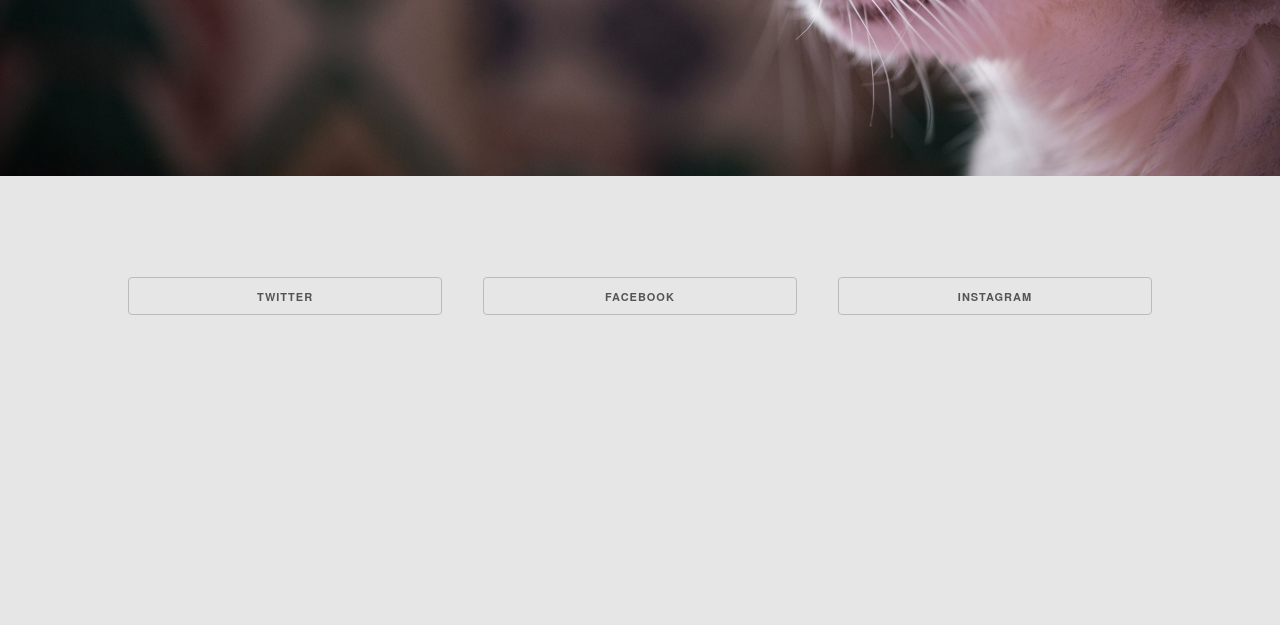
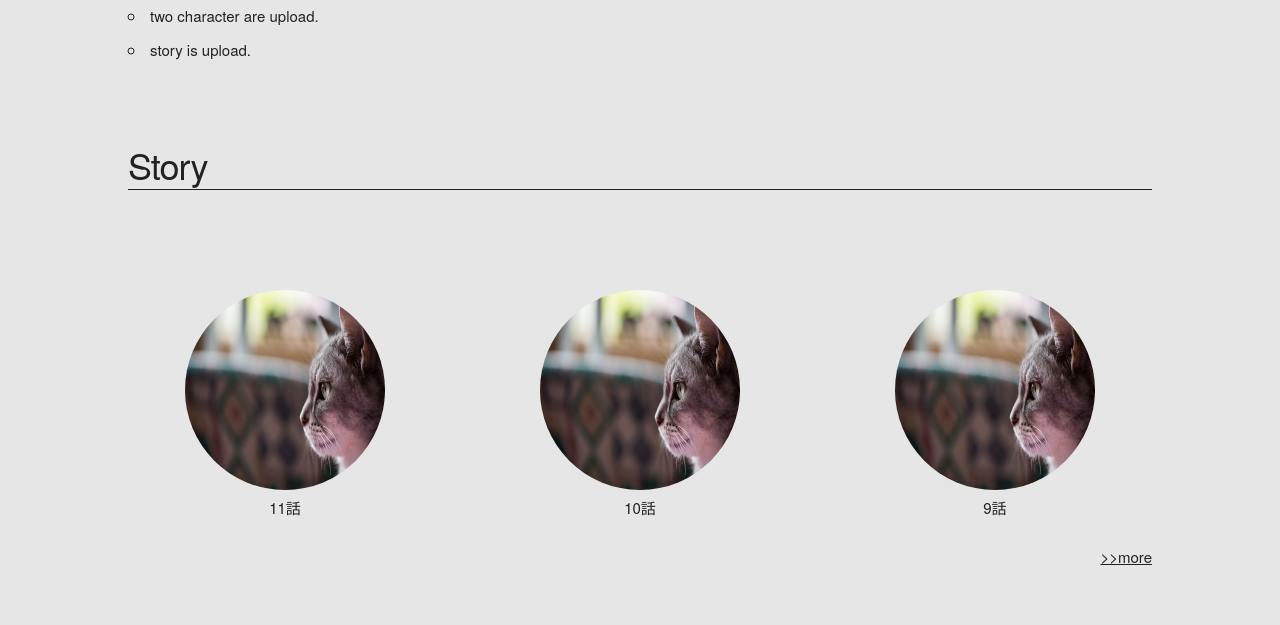
Before and after one commit to jinopapo/header-sample, a plain HTML site: page blog1/index.html in a window 1280 px wide. Shown: the part 624-1249 px from the top of the page. Before the commit the page ends 1040 px from the top, so only its background shows below. Drawn offline with nearby package versions, Linux system fonts and the light colour scheme.

Commit message:
add contents field

```diff
--- a/blog1/css/index.css
+++ b/blog1/css/index.css
@@ -5,7 +5,7 @@ body{
 .header-image {
   width: 100vw;
   height: auto;
-  min-height: 100vh;
+  min-height: 60vh;
   color: #E6E6E6;
   background-size: cover;
   background-position: center;
@@ -26,16 +26,15 @@ body{
 
 .main-container{
     width: 80vw;
-    height: 30vh;
     margin: 0 10vw;
 }
 
-.sns-links{
+.links{
     position: relative;
     height: 100%;
 }
 
-.sns-link{
+.link{
     position: absolute;
     top: 0;
     bottom: 0;
@@ -44,6 +43,39 @@ body{
     margin: auto;
 }
 
+.content-container{
+    margin:10vh 0;
+}
+
+.title{
+    border-bottom: thin solid;
+}
+
+.thumbnail{
+    width: 100%;
+    height: 100%;
+    text-align: center;
+    margin-top: 10vh;
+}
+
+.thumbnail img {
+    border-radius: 50%;
+    height: 200px;
+    width: 200px;
+}
+
+.story-title{
+    display: block;
+}
+
+.detail-link{
+    float: right;
+    color: #222;
+}
+
+.detail-link:hover{
+    color: #aaa;
+}
 @media screen and (max-width: 320px) and (max-width: 480px) {
   .box {
     width: 320px;
--- a/blog1/index.html
+++ b/blog1/index.html
@@ -36,21 +36,68 @@ crossorigin="anonymous"></script>
             </div>
         </header>
         <div class="main-container">
-            <div class="four columns sns-links">
-                <a class="sns-link button">
+            <div class="content-container">
+                <h3 class="title">whet's new</h3>
+                <ul>
+                    <li>
+                        two character are upload.
+                    </li>
+                    <li>
+                        story is upload.
+                    </li>
+                </ul>
+            </div>
+            <div class="content-container">
+                <h3 class="title">Story</h3>
+                <div class="row">
+                    <div class="four columns thumbnail">
+                        <a href="#">
+                            <img src="image/header.jpg" alt="サンプル">
+                        </a>
+                        <p class="story-title">
+                            11話
+                        </p>
+                    </div>
+                    <div class="four columns thumbnail">
+                        <a href="#">
+                            <img src="image/header.jpg" alt="サンプル">
+                        </a>
+                        <p class="story-title">
+                            10話
+                        </p>
+                    </div>
+                    <div class="four columns thumbnail">
+                        <a href="#">
+                            <img src="image/header.jpg" alt="サンプル">
+                        </a>
+                        <p class="story-title">
+                            9話
+                        </p>
+                    </div>
+                </div>
+                <a class="detail-link" href="#">
+                    >>more
+                </a>
+            </div>
+            <!--
+            <dvi>
+                 <div class="four columns links">
+                 <a href="#" class="link button">
                  twitter
                  </a>
                  </div>
-            <div class="four columns sns-links">
-                <a class="sns-link button">
+                 <div href="#" class="four columns links">
+                 <a class="link button">
                  facebook
                  </a>
                  </div>
-            <div class="four columns sns-links">
-                <a class="sns-link button">
+                 <div href="#" class="four columns links">
+                     <a class="link button">
                          instagram
                      </a>
                  </div>
+                 </dvi>
+                 -->
         </div>
     </body>
 </html>
```
Lines whose indentation alone changed are shown as unchanged.
